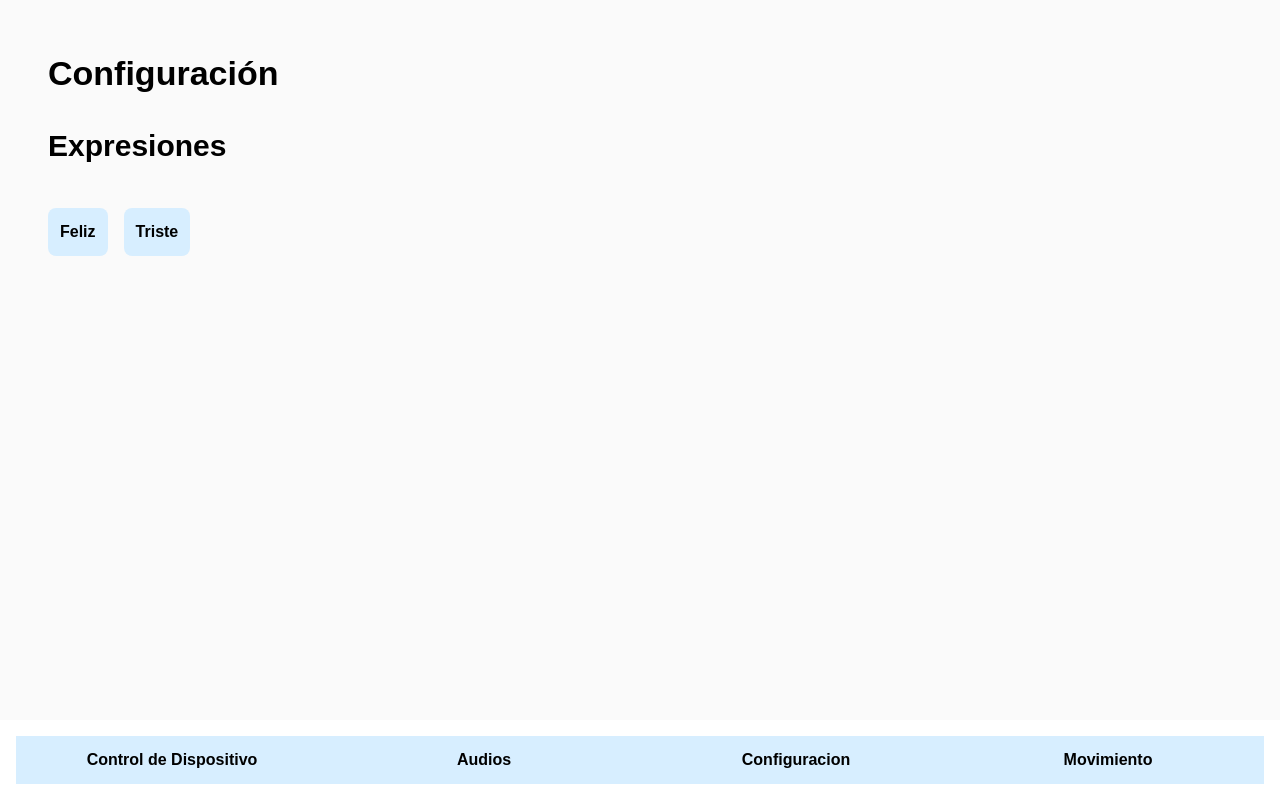
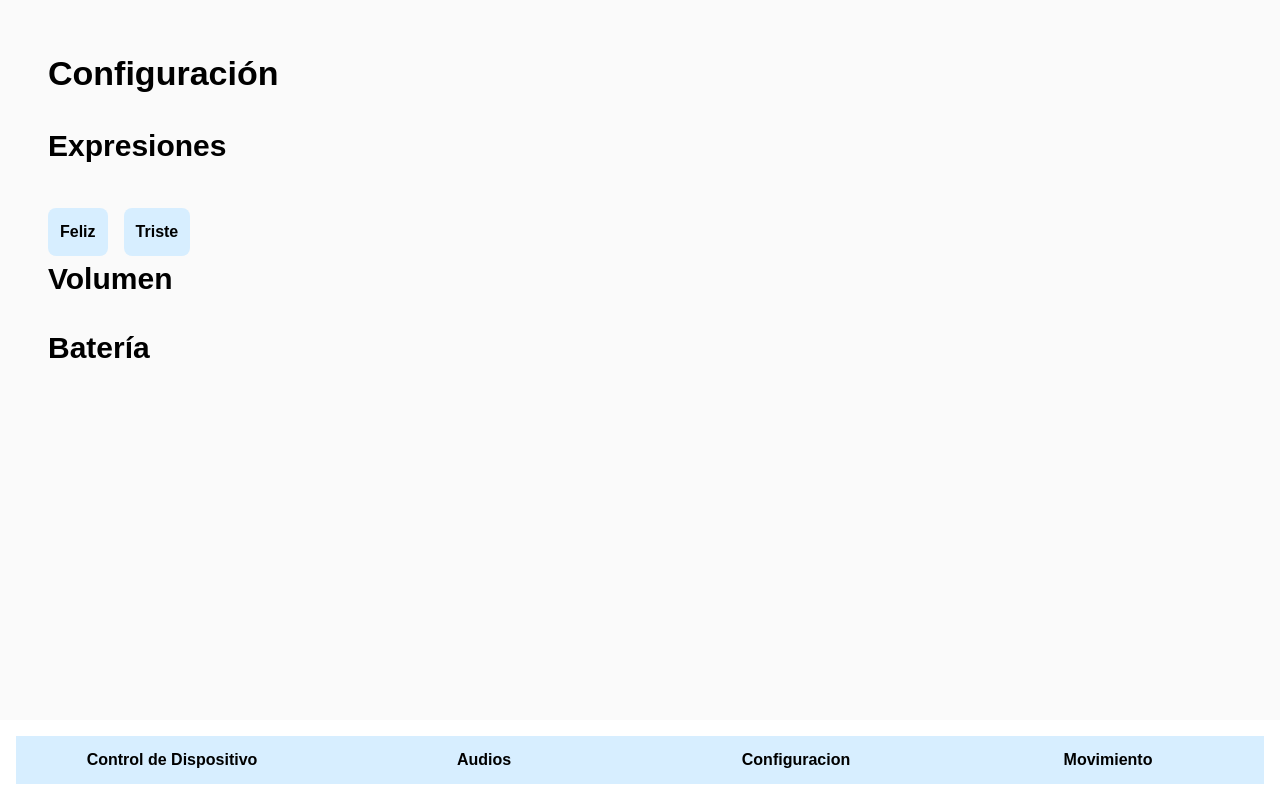
Before and after one commit to sunset0917/Luna, a Next.js app: page /configuracion in a window 1280 px wide. Built offline with nearby package versions, Linux system fonts and the light colour scheme; no server answers.

Commit message:
Update page.tsx

```diff
--- a/app/configuracion/page.tsx
+++ b/app/configuracion/page.tsx
@@ -2,7 +2,7 @@
 
 import Image from "next/image";
 import Link from "next/link";
-import { db } from "../firebase/firebase";
+import { db } from "../firebase/firebase.js";
 import { ref, set } from "firebase/database";
 
 export default function Home() {
@@ -50,6 +50,14 @@ export default function Home() {
             Triste
           </button>
         </div>
+
+        <h2 className="subtitulos_subpaginas">
+          Volumen
+        </h2>
+
+        <h2 className="subtitulos_subpaginas">
+          Batería
+        </h2>
       </div>
 
       {/* 3. La barra de navegación ahora es HERMANA del div de contenido. */}
```
